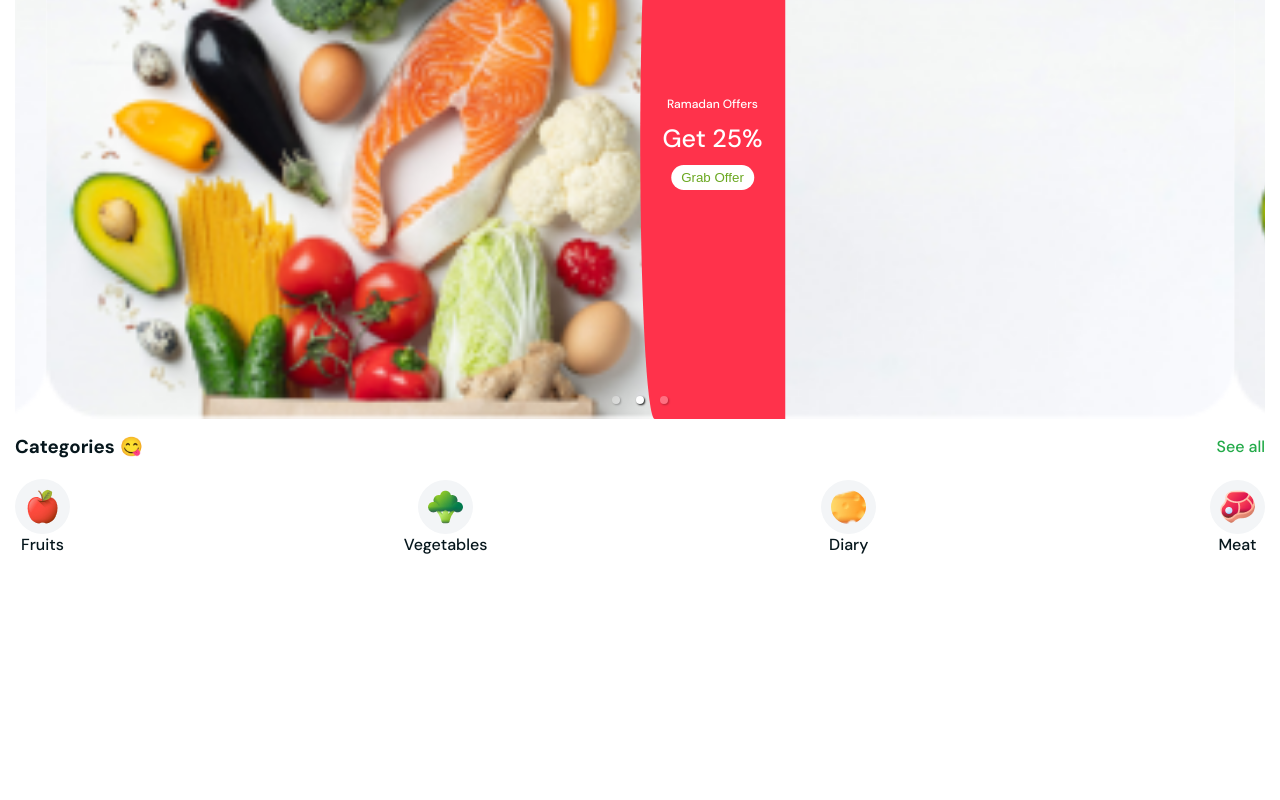
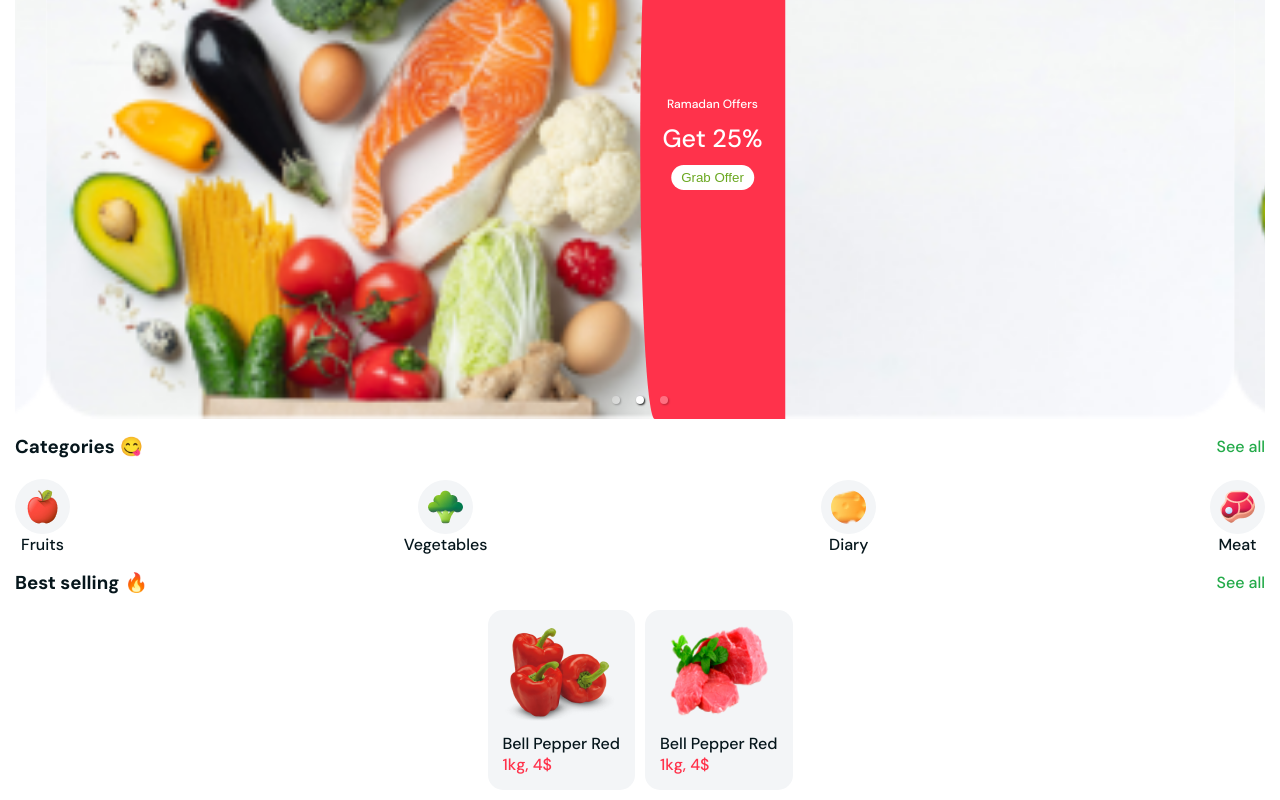
Before and after one commit to Abdrul/ProjectEcommerce, a React (Create React App) app in the folder ecommerceapp/: page /home in a window 1280 px wide. Shown: the part 284-1084 px from the top of the page. Before the commit the page ends 849 px from the top, so only its background shows below. Built offline with nearby package versions, Linux system fonts and the light colour scheme; no server answers.

Commit message:
end of part best selling

```diff
--- a/ecommerceapp/src/components/HomePage/BestSelling.js
+++ b/ecommerceapp/src/components/HomePage/BestSelling.js
@@ -0,0 +1,74 @@
+import React from "react";
+import styled from "styled-components";
+
+function BestSelling() {
+  return (
+    <Section>
+      <WrappedTitle>
+        <h3>
+          Best selling<span>🔥</span>
+        </h3>
+        <span>See all</span>
+      </WrappedTitle>
+      <DisplayCards>
+        <div>
+          <img src={"/images/paprika.png"} alt="" />
+          <p>Bell Pepper Red</p>
+          <span>1kg, 4$</span>
+        </div>
+        <div>
+          <img src={"/images/steak.png"} alt="" />
+          <p>Bell Pepper Red</p>
+          <span>1kg, 4$</span>
+        </div>
+      </DisplayCards>
+    </Section>
+  );
+}
+
+const Section = styled.section`
+  margin-top: 15px;
+`;
+
+const WrappedTitle = styled.div`
+  display: flex;
+  align-items: center;
+  justify-content: space-between;
+
+  h3 {
+    color: var(--title-section);
+
+    span {
+      padding-left: 5px;
+    }
+  }
+
+  span {
+    color: #23aa49;
+  }
+`;
+
+const DisplayCards = styled.div`
+  display: flex;
+  justify-content: center;
+  align-items: center;
+  gap: 10px;
+  padding-top: 15px;
+
+  div {
+    background: var(--light-background);
+    border-radius: 15px;
+    padding: 15px;
+
+    p {
+      padding-top: 5px;
+      color: var(--title-section);
+    }
+
+    span {
+      color: var(--price);
+    }
+  }
+`;
+
+export default BestSelling;
--- a/ecommerceapp/src/pages/Home.js
+++ b/ecommerceapp/src/pages/Home.js
@@ -4,6 +4,7 @@ import styled from "styled-components";
 import Search from "../components/HomePage/Search";
 import SlidersOffers from "../components/HomePage/SlidersOffers";
 import Categories from "../components/HomePage/Categories";
+import BestSelling from "../components/HomePage/BestSelling";
 
 function Home() {
   return (
@@ -12,6 +13,7 @@ function Home() {
       <Search />
       <SlidersOffers />
       <Categories />
+      <BestSelling />
     </WrapperHome>
   );
 }
```
Also changed, not shown: ecommerceapp/public/images/paprika.png (added), ecommerceapp/public/images/steak.png (added).
